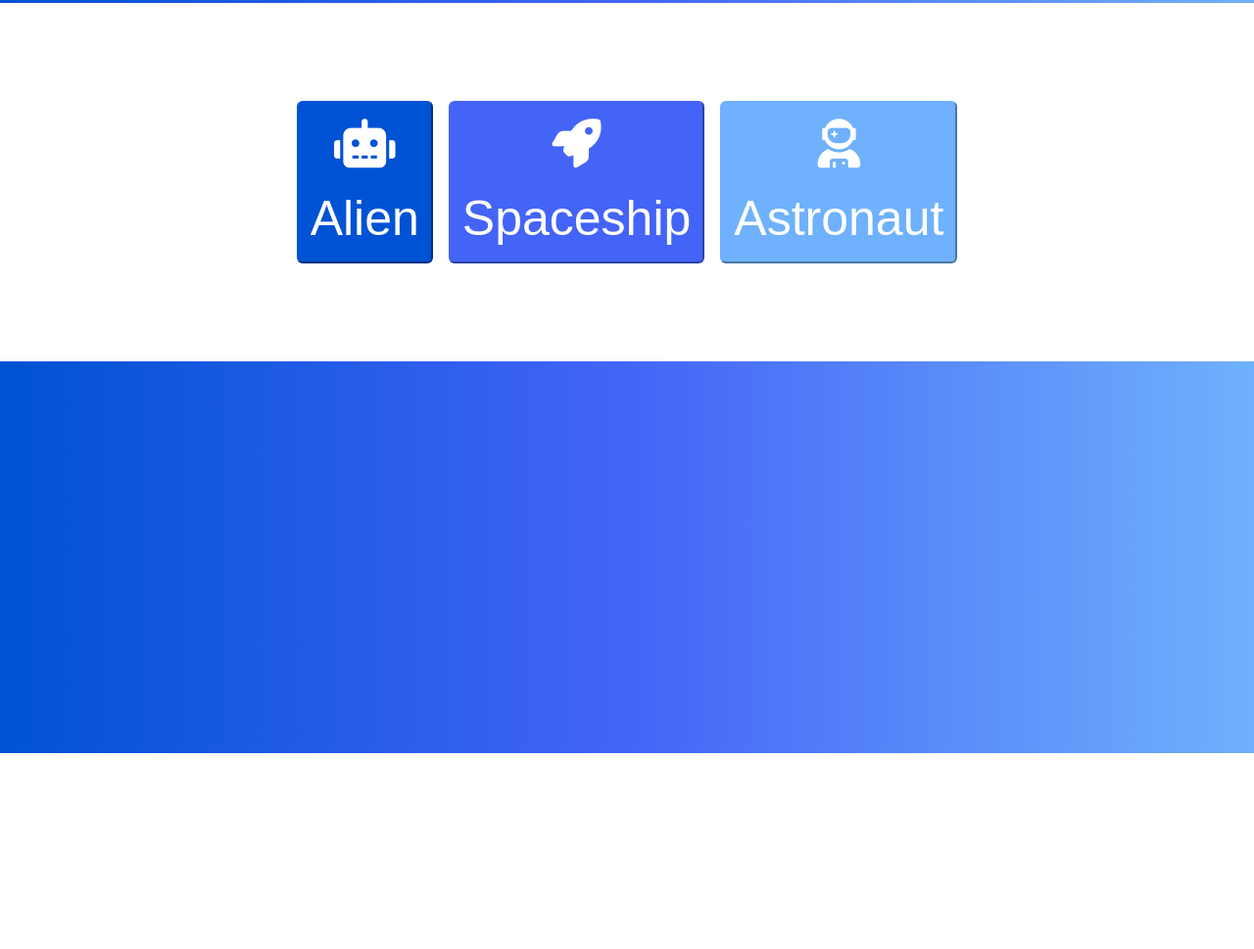
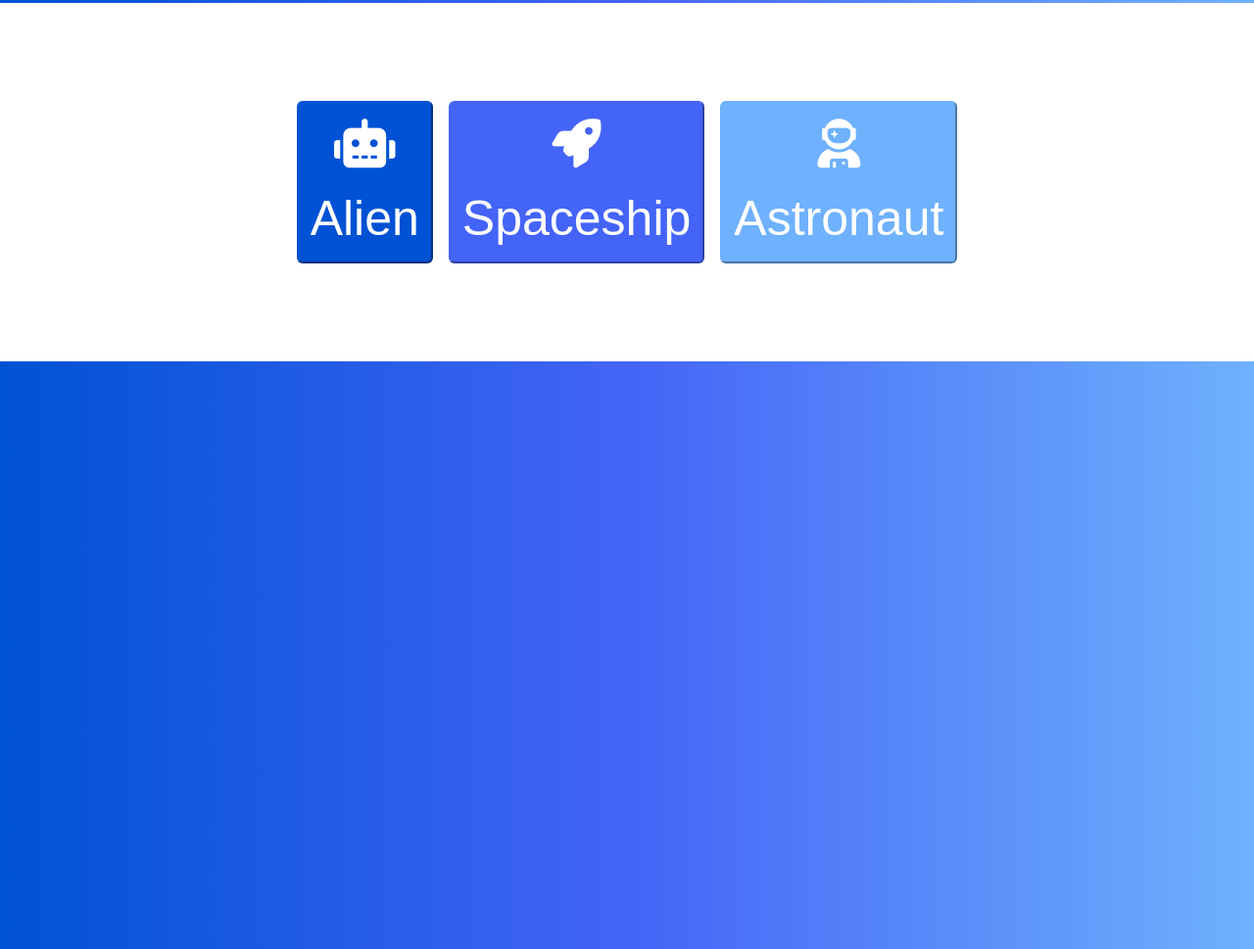
Before and after one commit to mikapikafika/top-projects, a website: page rock-paper-scissors/index.html in a window 1280 px wide. Shown: the part 989-1958 px from the top of the page at 98% size. Before the commit the page ends 1758 px from the top, so only its background shows below. Drawn offline with nearby package versions, Linux system fonts and the light colour scheme; a web font is replaced by a local one.

Commit message:
Finished Galactic Showdown

```diff
--- a/rock-paper-scissors/index.html
+++ b/rock-paper-scissors/index.html
@@ -39,6 +39,8 @@
                 <div id="resultContainer"></div>
             </div>
 
+            <footer> </footer>
+
 
 
 <!--</div>-->
--- a/rock-paper-scissors/styles.css
+++ b/rock-paper-scissors/styles.css
@@ -41,6 +41,11 @@ button {
 .results {
     padding: 200px;
     background: linear-gradient(to right, #0052D4, #4364F7, #6FB1FC);
+}
+
+footer {
+    background: linear-gradient(to right, #0052D4, #4364F7, #6FB1FC);
+    height: 200px;
 }
 
 .btn-custom {
```
